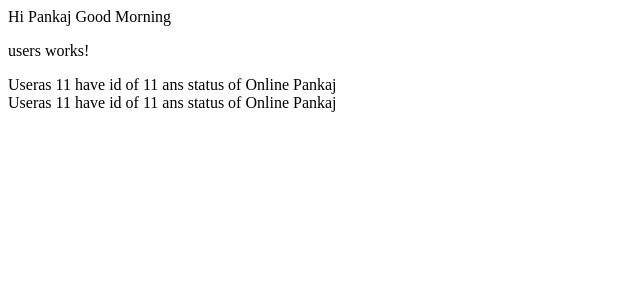
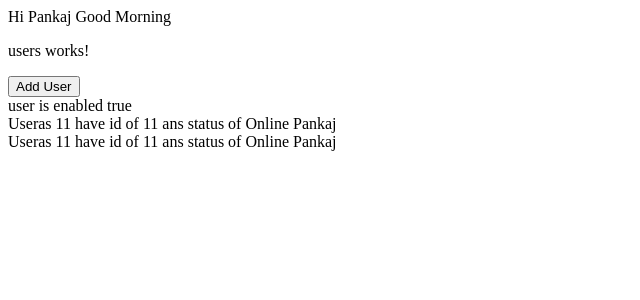
Before and after one commit to kabira11/Angular_Learning, an Angular app in the folder my-angualr-app/: page / in a window 1280 px wide. Shown: the top 300 px of the page, without its empty margins (0-640 px from the left). Built offline with nearby package versions, Linux system fonts and the light colour scheme.

Commit message:
Added impmentation of property binding

```diff
--- a/my-angualr-app/src/app/users/users.component.html
+++ b/my-angualr-app/src/app/users/users.component.html
@@ -1,3 +1,5 @@
 <p>users works!</p>
+<button class="btn btn-primary" [disabled]="!allowNewUser">Add User</button>
+<div>user is enabled {{ allowNewUser }}</div>
 <app-user></app-user>
 <app-user></app-user>
--- a/my-angualr-app/src/app/users/users.component.ts
+++ b/my-angualr-app/src/app/users/users.component.ts
@@ -10,4 +10,14 @@ import { Component } from '@angular/core';
 })
 export class UsersComponent {
 
+  allowNewUser = false;
+
+  constructor() {
+    //added this check property binding
+    // property binding denotes by []
+    setTimeout(() => {
+      this.allowNewUser = true;
+    },3000)
+  }
+
 }
```
